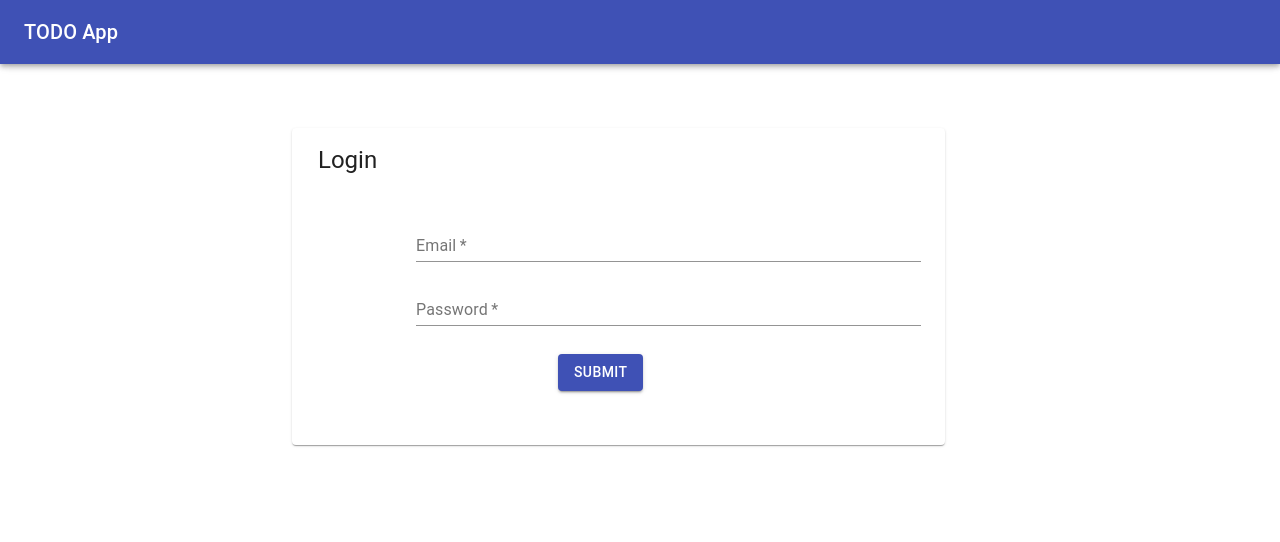
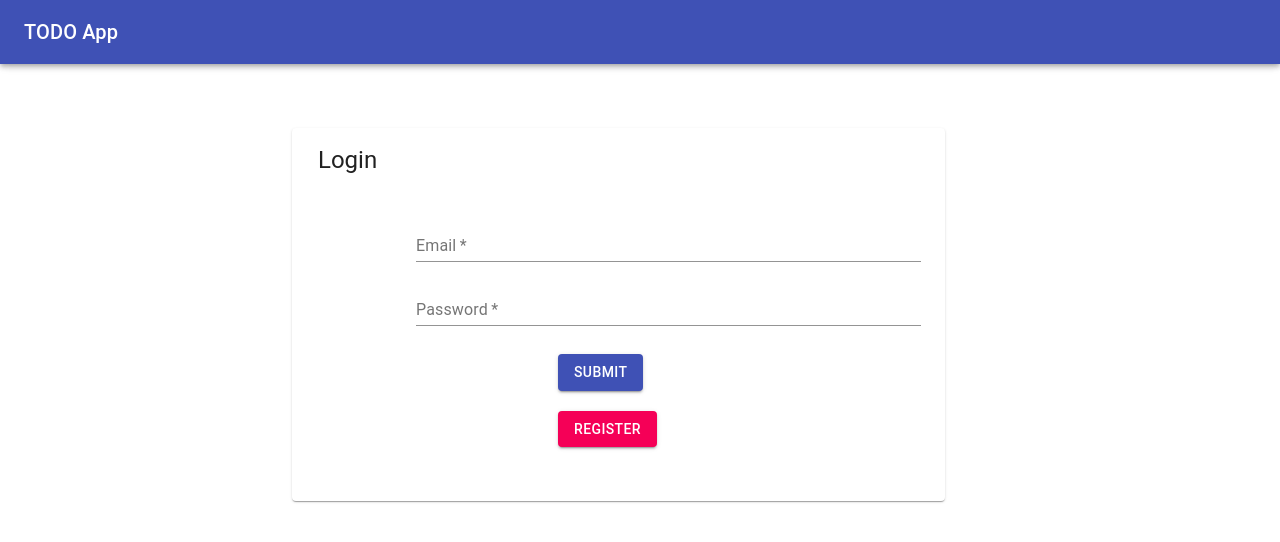
Before and after one commit to Ravitejac6/TodoApp-Google-Notes-, a React (Create React App) app in the folder react/todoapp/: page /users/login in a window 1280 px wide. Shown: the top 542 px of the page. Built offline with nearby package versions, Linux system fonts and the light colour scheme.

Commit message:
feat: register button added in LoginFormComponent

```diff
--- a/react/todoapp/src/components/LoginFormComponent.tsx
+++ b/react/todoapp/src/components/LoginFormComponent.tsx
@@ -79,6 +79,10 @@ export const LoginFormComponent = () => {
     toast.warning("Wrong Credentials", { autoClose: 3000 });
   };
 
+  const goToRegister = () => {
+    history.push("/users/create");
+  };
+
   return (
     <div>
       <Card className={classes.card}>
@@ -118,6 +122,14 @@ export const LoginFormComponent = () => {
             >
               Submit
             </Button>
+            <Button
+              variant="contained"
+              color="secondary"
+              onClick={goToRegister}
+              className={classes.button}
+            >
+              Register
+            </Button>
           </form>
         </CardContent>
       </Card>
--- a/react/todoapp/src/components/UserTodoViewComponent.tsx
+++ b/react/todoapp/src/components/UserTodoViewComponent.tsx
@@ -5,7 +5,10 @@ import axios from "axios";
 import { Button } from "@material-ui/core";
 import "../App.css";
 import { useHistory } from "react-router-dom";
+import { toast } from "react-toastify";
+import "react-toastify/dist/ReactToastify.css";
 
+toast.configure();
 export const UserTodoViewComponent = () => {
   const [userEmail, setUserEmail] = useState<String>("");
   useEffect(() => {
@@ -30,6 +33,11 @@ export const UserTodoViewComponent = () => {
     setTimeout(() => {
       history.push("/users/login");
     }, 500);
+    toastInfo();
+  };
+
+  const toastInfo = () => {
+    toast.info("Successfully Logged Out", { autoClose: 3000 });
   };
   return (
     <div>
```
